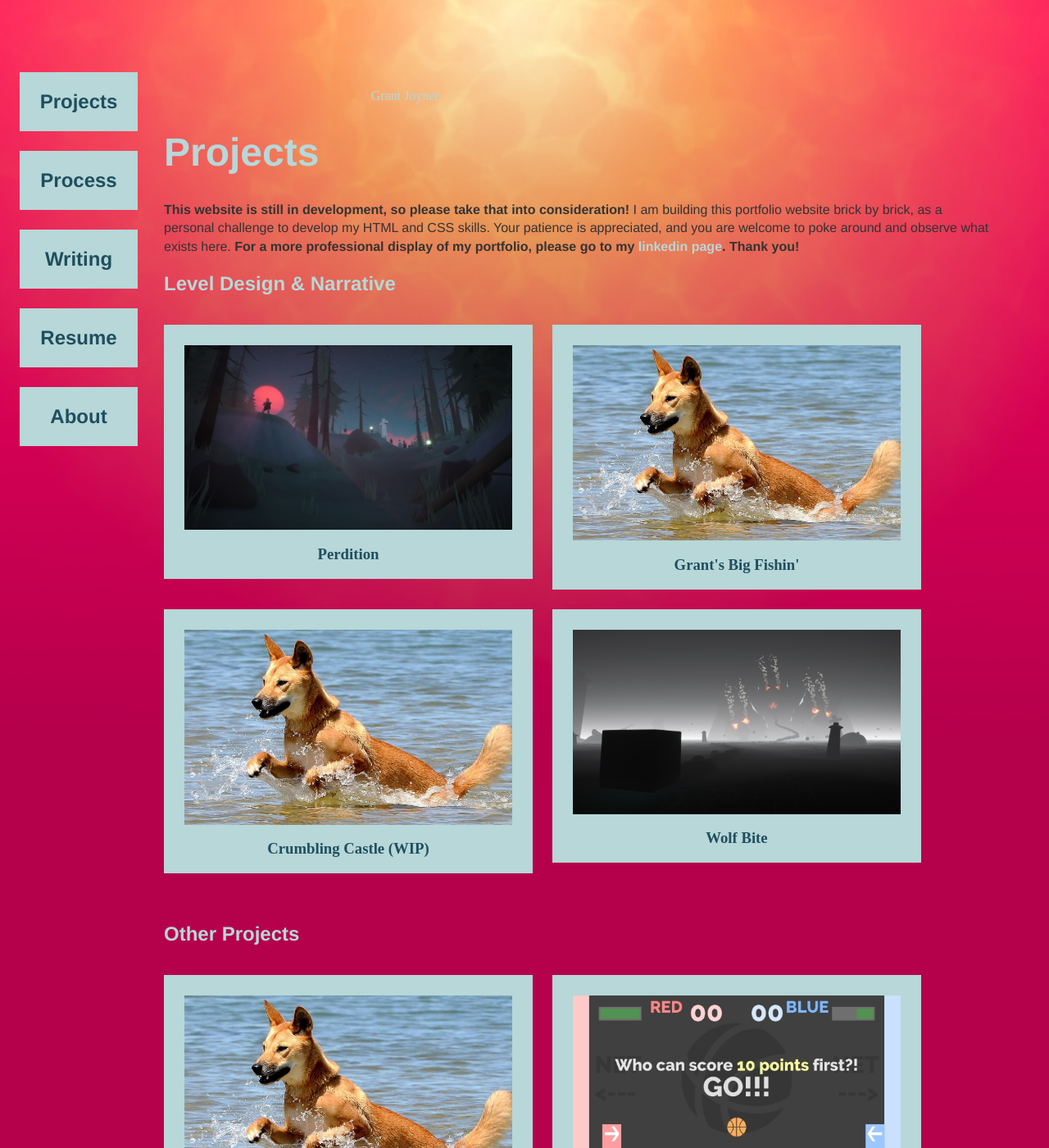
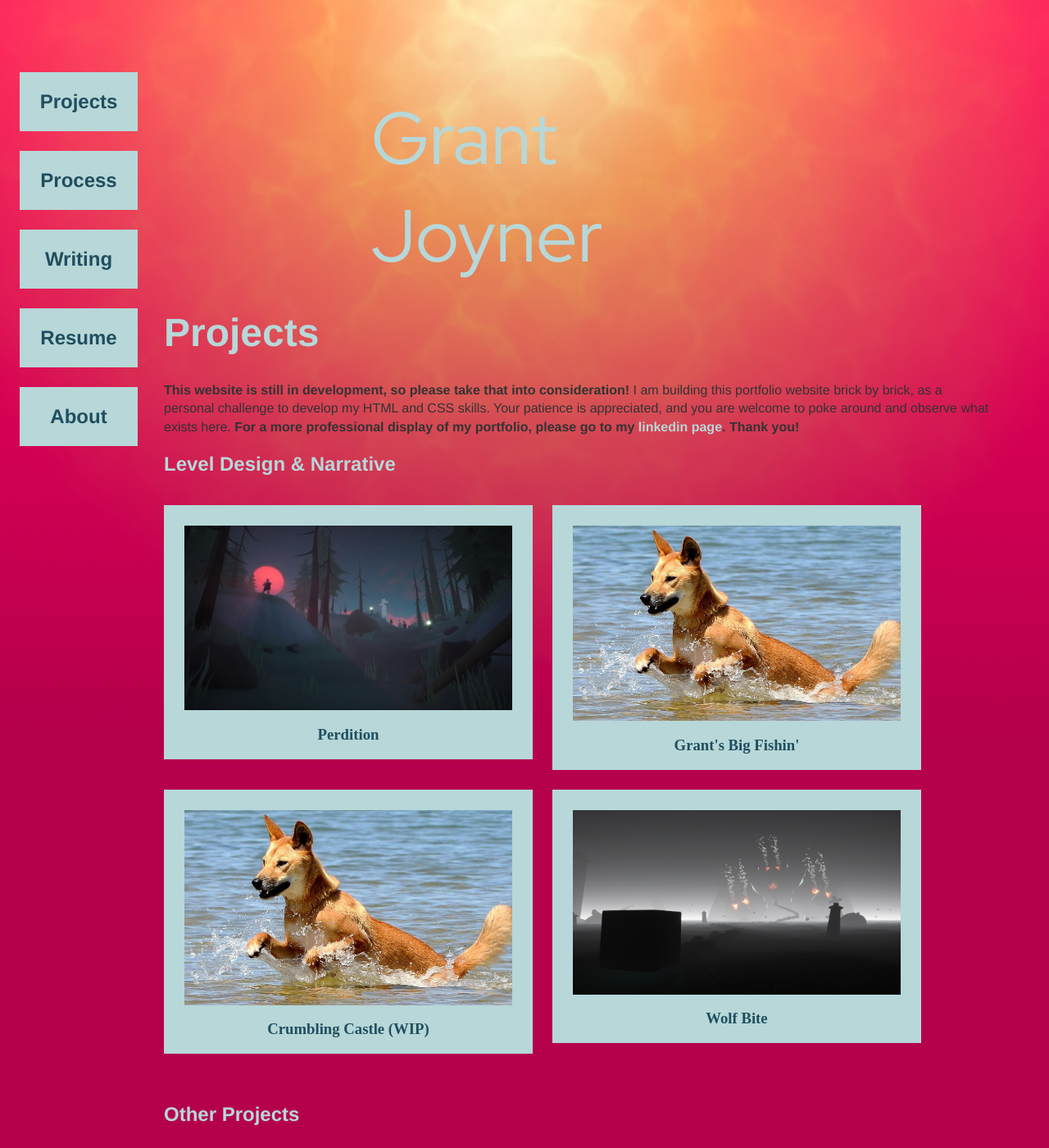
Before and after one commit to digigrant/digigrant.github.io, a Jekyll site: the page built from index.html, in a window 1280 px wide and 1400 px high. Shown: the whole window at 82% size. Built offline with Jekyll 4.4.1, drawn with Linux system fonts in a browser that asks for light colours.

Commit message:
New logo font

```diff
--- a/_sass/_fonts.scss
+++ b/_sass/_fonts.scss
@@ -1,4 +1,12 @@
 $font-family: 'Helvetica', 'Arial', 'Sans-Serif';
+$font-red-hat: 'Red Hat Display', sans-serif;
+
+.logo
+{
+    font-family: $font-red-hat;
+    font-size: 90px;
+    color: #ffffff;
+}
 
 h1
 {
```
